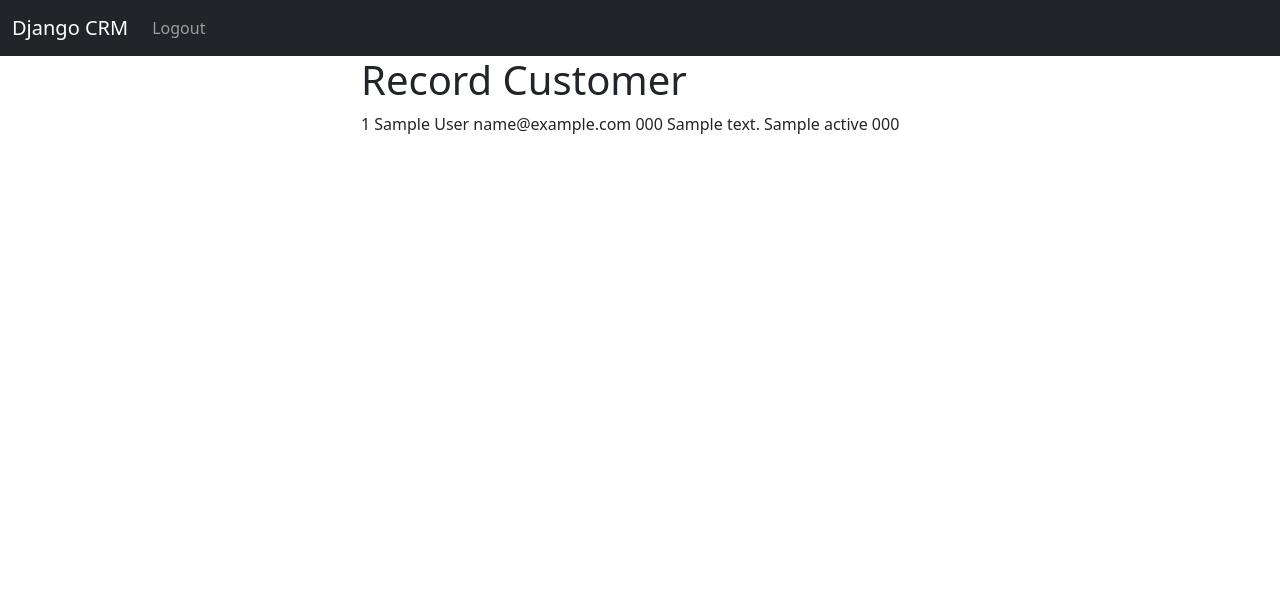
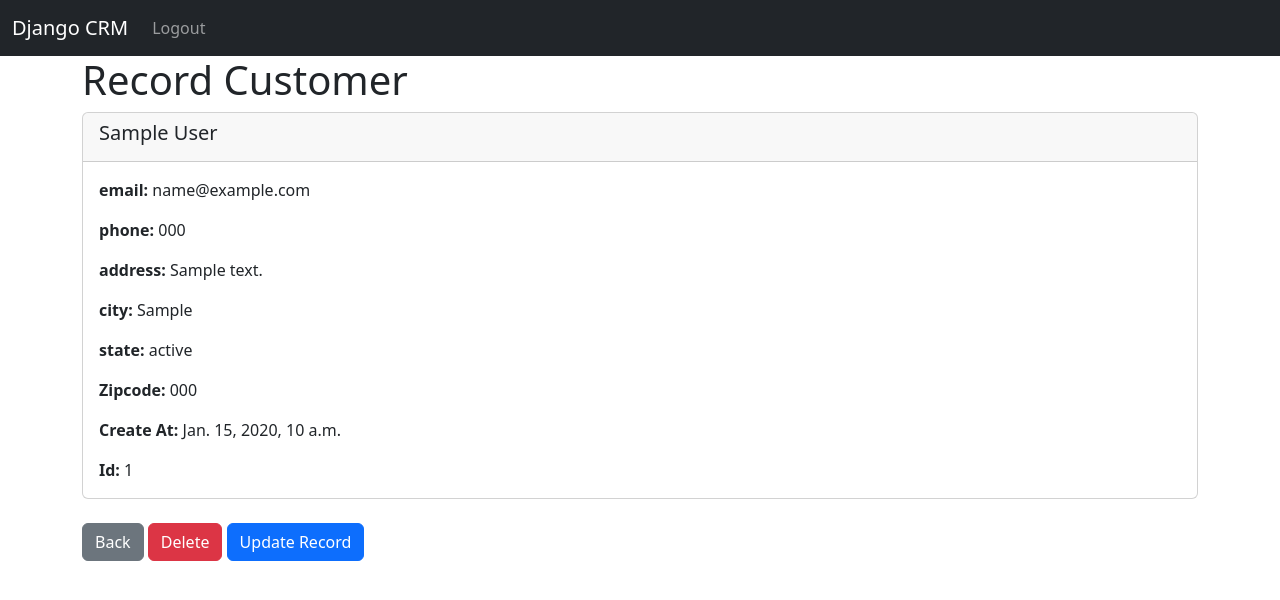
Before and after one commit to AMGHNOUSS/dcrm, a Django app: page /record/1 in a window 1280 px wide. Shown: the top 600 px of the page. Run offline with Django 4.2, Linux system fonts and the light colour scheme; a user stored in the database is signed in; tables that the repository leaves empty hold one stand-in row (values such as "Sample post").

Commit message:
Bootstrap card

```diff
--- a/website/templates/record.html
+++ b/website/templates/record.html
@@ -1,16 +1,24 @@
 {% extends "base.html" %}
 
 {% block content %}
-    <div class="col-md-6 offset-md-3">
-        <h1>Record Customer</h1>
-        {{customer_record.id}}
-        {{customer_record.first_name}}
-        {{customer_record.last_name}}
-        {{customer_record.email}}
-        {{customer_record.phone}}
-        {{customer_record.address}}
-        {{customer_record.city}}
-        {{customer_record.state}}
-        {{customer_record.zipcode}}
+    <h1>Record Customer</h1>
+    <div class="card" >
+        <div class="card-header">
+            <h5 class="card-title">{{customer_record.first_name}}  {{customer_record.last_name}}</h5>
+        </div>
+        <div class="card-body">
+            <p class="card-text"><strong>email: </strong>{{ customer_record.email }}</p>
+            <p class="card-text"><strong>phone: </strong>{{ customer_record.phone }}</p>
+            <p class="card-text"><strong>address: </strong>{{ customer_record.address }}</p>
+            <p class="card-text"><strong>city: </strong>{{ customer_record.city}}</p>
+            <p class="card-text"><strong>state: </strong>{{ customer_record.state }}</p>
+            <p class="card-text"><strong>Zipcode: </strong>{{ customer_record.zipcode }}</p>
+            <p class="card-text"><strong>Create At: </strong>{{ customer_record.create_at }}</p>
+            <p class="card-text"><strong>Id: </strong>{{ customer_record.id }}</p>
+        </div>
     </div>
+    <br>
+    <a href="{% url 'home' %}" class="btn btn-secondary">Back</a>
+    <a href="{% url 'home' %}" class="btn btn-danger">Delete</a>
+    <a href="{% url 'home' %}" class="btn btn-primary">Update Record</a>
 {% endblock %}
```
